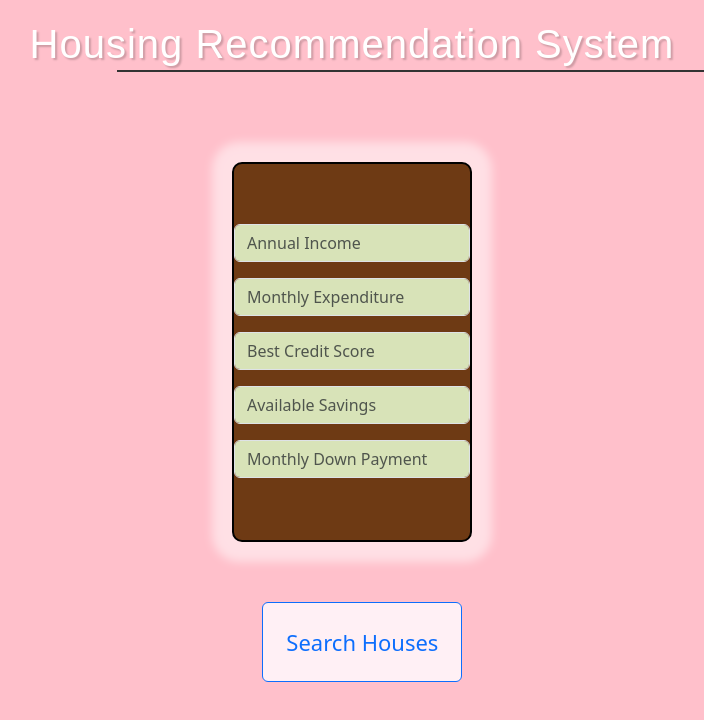
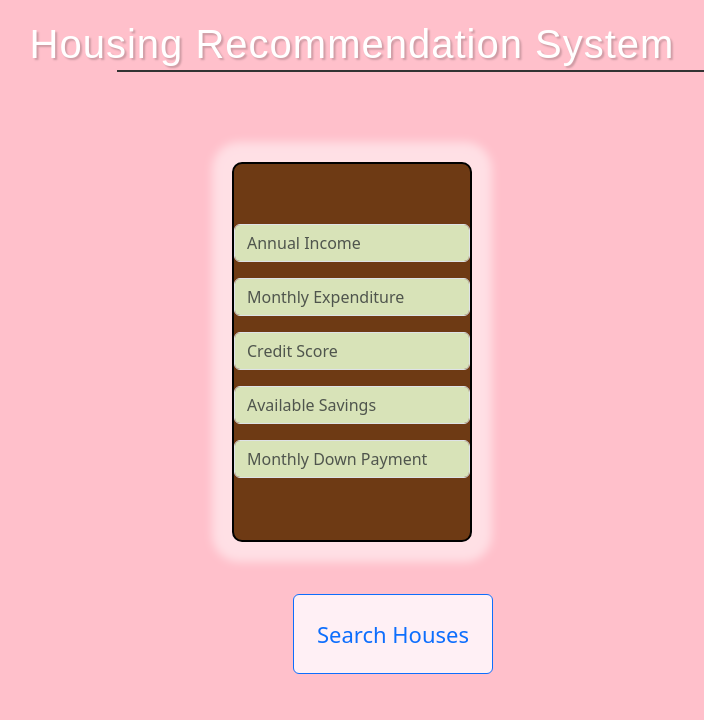
Before and after one commit to abiTheProgrammer/housing-rec-system, a React (Vite) app in the folder client/: page / in a window 1280 px wide. Shown: the top 720 px of the page, without its empty margins (288-992 px from the left). Built offline with nearby package versions, Linux system fonts and the light colour scheme.

Commit message:
First Page input validation created

```diff
--- a/client/src/App.tsx
+++ b/client/src/App.tsx
@@ -17,16 +17,8 @@ function App() {
     return (
       <div className="first-page">
         <div className="user-inputs">
-          <UserInputs />
+          <UserInputs onSearchSubmit={() => handlePageChange("recs")} />
         </div>
-        <button
-          type="button"
-          id="first-to-second-page-button"
-          className="btn btn-outline-primary"
-          onClick={() => handlePageChange("recs")}
-        >
-          Search Houses
-        </button>
       </div>
     );
   };
--- a/client/src/components/first-page/UserInputs.css
+++ b/client/src/components/first-page/UserInputs.css
@@ -10,3 +10,12 @@
 {
     outline: 3px solid blue;
 }
+
+#first-to-second-page-button
+{
+  position: relative;
+  left: 25%;
+  top: 100px;
+  width: 200px;
+  height: 80px;
+}
--- a/client/src/components/first-page/UserInputs.tsx
+++ b/client/src/components/first-page/UserInputs.tsx
@@ -1,16 +1,91 @@
+import { useState } from "react";
 import "./UserInputs.css";
 
-function UserInputs() {
+interface UserInputsProps {
+  onSearchSubmit: () => void;
+}
+
+function UserInputs({ onSearchSubmit }: UserInputsProps) {
+  const [formData, setFormData] = useState({
+    "Annual Income": "",
+    "Monthly Expenditure": "",
+    "Credit Score": "",
+    "Available Savings": "",
+    "Monthly Down Payment": "",
+  });
+
+  const [errors, setErrors] = useState({
+    "Annual Income": "",
+    "Monthly Expenditure": "",
+    "Credit Score": "",
+    "Available Savings": "",
+    "Monthly Down Payment": "",
+  });
+
+  const handleChange = (e: any) => {
+    const { name, value } = e.target;
+    setFormData({
+      ...formData,
+      [name]: value,
+    });
+  };
+
+  const handleSubmit = (e: any) => {
+    e.preventDefault();
+    const validationErrors = {
+      "Annual Income": "",
+      "Monthly Expenditure": "",
+      "Credit Score": "",
+      "Available Savings": "",
+      "Monthly Down Payment": "",
+    };
+    // Input Validation Ranges
+
+    // annual income range ($20,000 - $3 bil)
+    // monthly expenditure range ($1,000 - $5 mil)
+    // credit score range (0 - 800)
+    // available savings range ($0 - $50 bil)
+    // monthly downpayment range ($0 - $300 mil)
+
+    if (!formData["Annual Income"].trim()) {
+      validationErrors["Annual Income"] = "Annual Income invalid";
+    }
+    if (!formData["Monthly Expenditure"].trim()) {
+      validationErrors["Monthly Expenditure"] = "Monthly Expenditure invalid";
+    }
+    if (!formData["Credit Score"].trim()) {
+      validationErrors["Credit Score"] = "Credit Score invalid";
+    }
+    if (!formData["Available Savings"].trim()) {
+      validationErrors["Available Savings"] = "Available Savings invalid";
+    }
+    if (!formData["Monthly Down Payment"].trim()) {
+      validationErrors["Monthly Down Payment"] = "Monthly Down Payment invalid";
+    }
+
+    setErrors(validationErrors);
+    if (
+      Object.values(validationErrors).every(
+        (value) => value === Object.values(validationErrors)[0]
+      )
+    ) {
+      onSearchSubmit();
+    }
+  };
+  // Change font, style, layout of error message in <span>
   return (
-    <>
+    <form onSubmit={handleSubmit}>
       <div className="input-group mb-3" style={{ marginTop: "60px" }}>
         <input
           type="text"
           className="form-control custom-width mx-auto"
           placeholder="Annual Income"
           aria-label="Annual Income"
+          name="Annual Income"
           style={{ backgroundColor: "rgb(216, 227, 184)" }}
+          onChange={handleChange}
         />
+        {errors["Annual Income"] && <span>{errors["Annual Income"]}</span>}
       </div>
       <div className="input-group mb-3">
         <input
@@ -18,17 +93,25 @@ function UserInputs() {
           className="form-control custom-width mx-auto"
           placeholder="Monthly Expenditure"
           aria-label="Monthly Expenditure"
+          name="Monthly Expenditure"
           style={{ backgroundColor: "rgb(216, 227, 184)" }}
+          onChange={handleChange}
         />
+        {errors["Monthly Expenditure"] && (
+          <span>{errors["Monthly Expenditure"]}</span>
+        )}
       </div>
       <div className="input-group mb-3">
         <input
           type="text"
           className="form-control custom-width mx-auto"
-          placeholder="Best Credit Score"
-          aria-label="Best Credit Score"
+          placeholder="Credit Score"
+          aria-label="Credit Score"
+          name="Credit Score"
           style={{ backgroundColor: "rgb(216, 227, 184)" }}
+          onChange={handleChange}
         />
+        {errors["Credit Score"] && <span>{errors["Credit Score"]}</span>}
       </div>
       <div className="input-group mb-3">
         <input
@@ -36,8 +119,13 @@ function UserInputs() {
           className="form-control custom-width mx-auto"
           placeholder="Available Savings"
           aria-label="Available Savings"
+          name="Available Savings"
           style={{ backgroundColor: "rgb(216, 227, 184)" }}
+          onChange={handleChange}
         />
+        {errors["Available Savings"] && (
+          <span>{errors["Available Savings"]}</span>
+        )}
       </div>
       <div className="input-group mb-3">
         <input
@@ -45,10 +133,22 @@ function UserInputs() {
           className="form-control custom-width mx-auto"
           placeholder="Monthly Down Payment"
           aria-label="Monthly Down Payment"
+          name="Monthly Down Payment"
           style={{ backgroundColor: "rgb(216, 227, 184)" }}
+          onChange={handleChange}
         />
+        {errors["Monthly Down Payment"] && (
+          <span>{errors["Monthly Down Payment"]}</span>
+        )}
       </div>
-    </>
+      <button
+        type="submit"
+        id="first-to-second-page-button"
+        className="btn btn-outline-primary"
+      >
+        Search Houses
+      </button>
+    </form>
   );
 }
 
```
